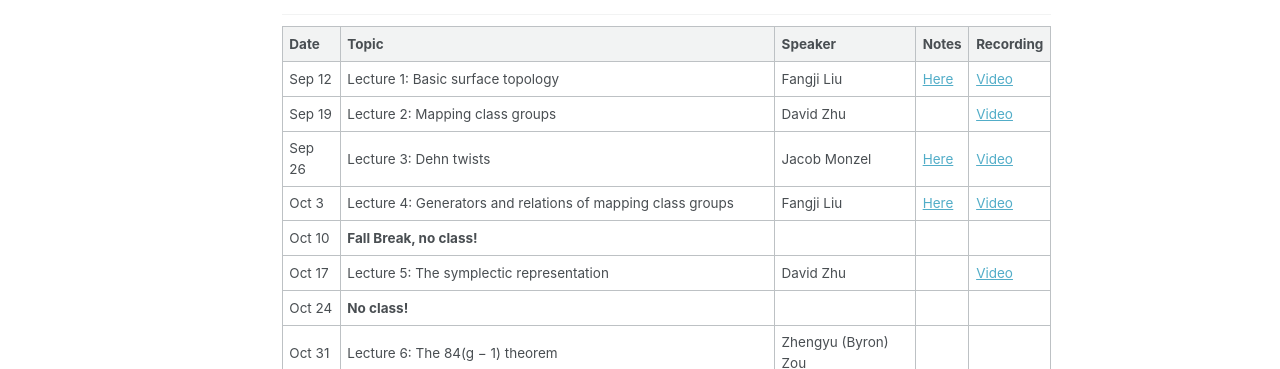
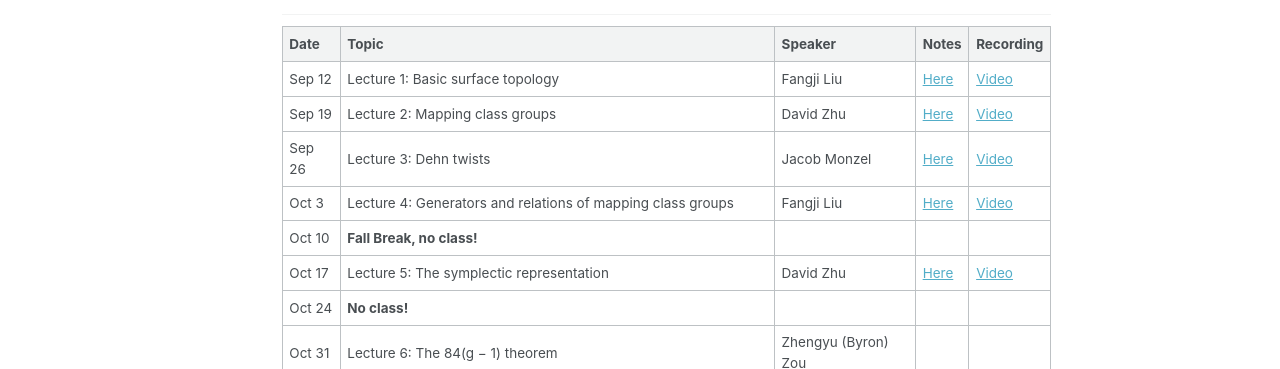
Before and after one commit to davidzzz0331/davidzzz0331.github.io, a Jekyll site: the page built from _pages/surfacetopology.md, in a window 1280 px wide and 900 px high, scrolled down 673 px. Shown: the part 154-523 px from the top of the window. Built offline with Jekyll 4.4.1, drawn with Linux system fonts in a browser that asks for light colours.

Commit message:
new notes

```diff
--- a/_pages/surfacetopology.md
+++ b/_pages/surfacetopology.md
@@ -33,11 +33,11 @@ This is a seminar devoted to understanding McMullen’s paper "[From Dynamics on
 | Date   | Topic                                                   | Speaker       | Notes | Recording |
 |--------|---------------------------------------------------------|---------------|-------|-----------|
 | Sep 12 | Lecture 1: Basic surface topology                       | Fangji Liu    |    [Here](/assets/surfacetopology/1surface.pdf)   |     [Video](https://youtu.be/NAQRa--xXXQ?si=M0cL71LSRRVgEF7x)      |
-| Sep 19 | Lecture 2: Mapping class groups                         | David Zhu     |       |     [Video](https://youtu.be/HmjxVVI9T7Y)      |
+| Sep 19 | Lecture 2: Mapping class groups                         | David Zhu     |    [Here](/assets/surfacetopology/2surface.pdf)   |     [Video](https://youtu.be/HmjxVVI9T7Y)      |
 | Sep 26 | Lecture 3: Dehn twists                                  | Jacob Monzel  |    [Here](/assets/surfacetopology/3surface.pdf)   |      [Video](https://youtu.be/qBmBi5SHS9o?si=W68obr4wiKqH1cOD)     |
 | Oct 3  | Lecture 4: Generators and relations of mapping class groups |     Fangji Liu          |   [Here](/assets/surfacetopology/4surface.pdf)    |     [Video](https://youtu.be/ZU00orJPDCU?si=TAgQUNWVsl8aK_a_)      |
 | Oct 10 | **Fall Break, no class!**                                   |               |       |           |
-| Oct 17 | Lecture 5: The symplectic representation                |    David Zhu           |       |     [Video](https://youtu.be/TAEpoutuglk)     |
+| Oct 17 | Lecture 5: The symplectic representation                |    David Zhu           |   [Here](/assets/surfacetopology/5surface.pdf)    |     [Video](https://youtu.be/TAEpoutuglk)     |
 | Oct 24 | **No class!**                                   |               |       |           |
 | Oct 31 | Lecture 6: The 84(g − 1) theorem                        |      Zhengyu (Byron) Zou         |       |           |
 | Nov 7 | Lecture 7: Teichmüller space and the moduli space of complex curves |  Tom Han        |       |           |
```
Also changed, not shown: 2 other files.
